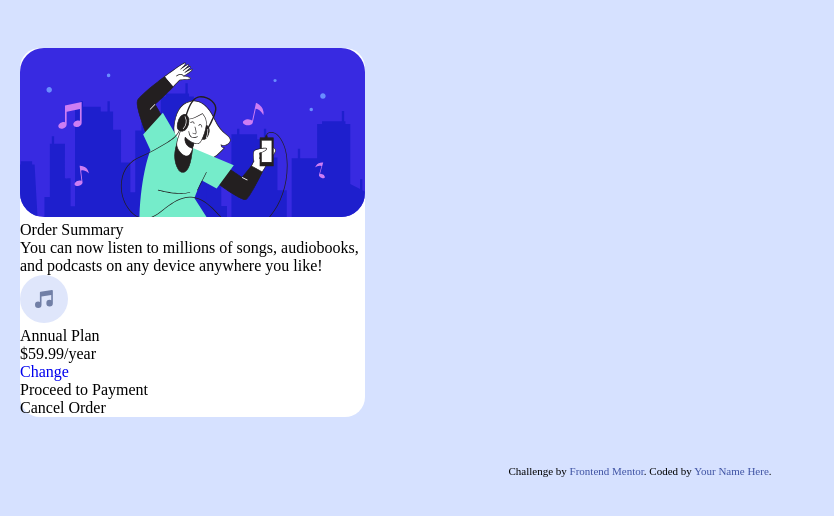
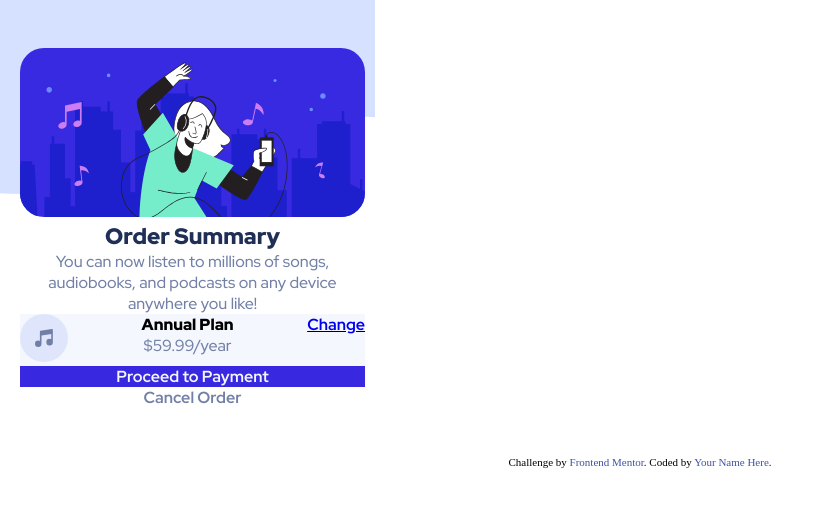
Before and after one commit to iasmin-dev/order-summary, a plain HTML site: page index.html in a window 1280 px wide. Shown: the whole page, without its empty margins (0-834 px from the left). Drawn offline with Linux system fonts and the light colour scheme.

Commit message:
putting colors and fonts

```diff
--- a/style.css
+++ b/style.css
@@ -7,12 +7,46 @@
 /* ==== VARIABLES ==== */
 :root {
   --background-color: hsl(224, 100%, 92%);
-  --white: #ffffff;
+  --very-pale-blue: hsl(225, 100%, 98%);
+  --desaturated-blue: hsl(224, 23%, 55%);
+  --dark-blue: hsl(223, 47%, 23%);
+  --pale-blue: hsl(225, 100%, 94%);
+  --bright-blue: hsl(245, 75%, 52%);
 }
 
 /* ==== STYLE ====  */
 body {
-  background-color: var(--background-color);
+  background-image: url("images/pattern-background-mobile.svg");
+  background-repeat: no-repeat;
+}
+
+.title {
+  font: 900 1.4rem "Red Hat Display", sans-serif;
+  color: var(--dark-blue);
+}
+
+.text {
+  font: 500 1rem "Red Hat Display", sans-serif;
+  color: var(--desaturated-blue);
+}
+
+#annual {
+  font: 900 1rem "Red Hat Display", sans-serif;
+}
+
+#link {
+  font: 700 1rem "Red Hat Display", sans-serif;
+  text-decoration: underline;
+}
+#proceed {
+  background-color: var(--bright-blue);
+  font: 700 1rem "Red Hat Display", sans-serif;
+  color: var(--very-pale-blue);
+}
+
+#cancel {
+  font: 700 1rem "Red Hat Display", sans-serif;
+  color: var(--desaturated-blue);
 }
 
 .image img {
@@ -25,6 +59,21 @@ body {
   width: 21.5625rem;
   border-radius: 1.25rem;
   margin: 3rem 1.25rem;
+  text-align: center;
+}
+
+/* ==== FLEX ==== */
+.flex {
+  display: flex;
+  justify-content: space-between;
+}
+/* ==== WRAP ==== */
+.flex-wrap {
+  flex-wrap: wrap;
+}
+
+.plan {
+  background-color: var(--very-pale-blue);
 }
 
 .attribution {
```
